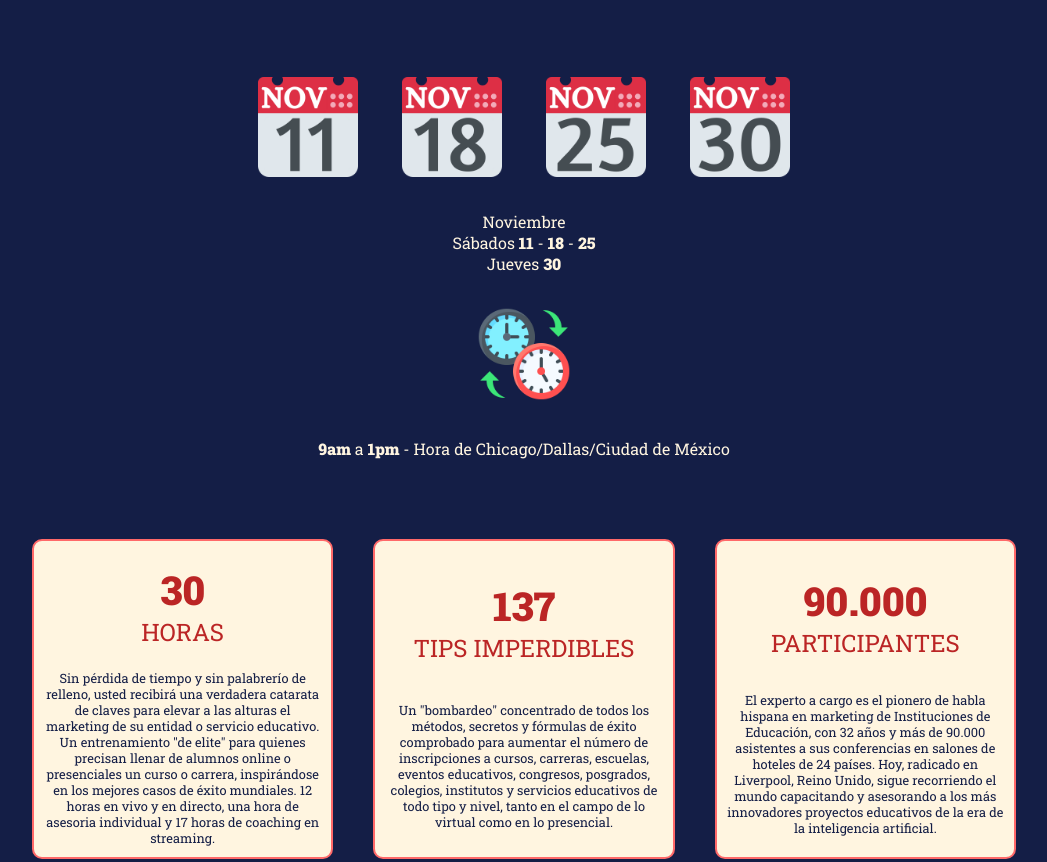
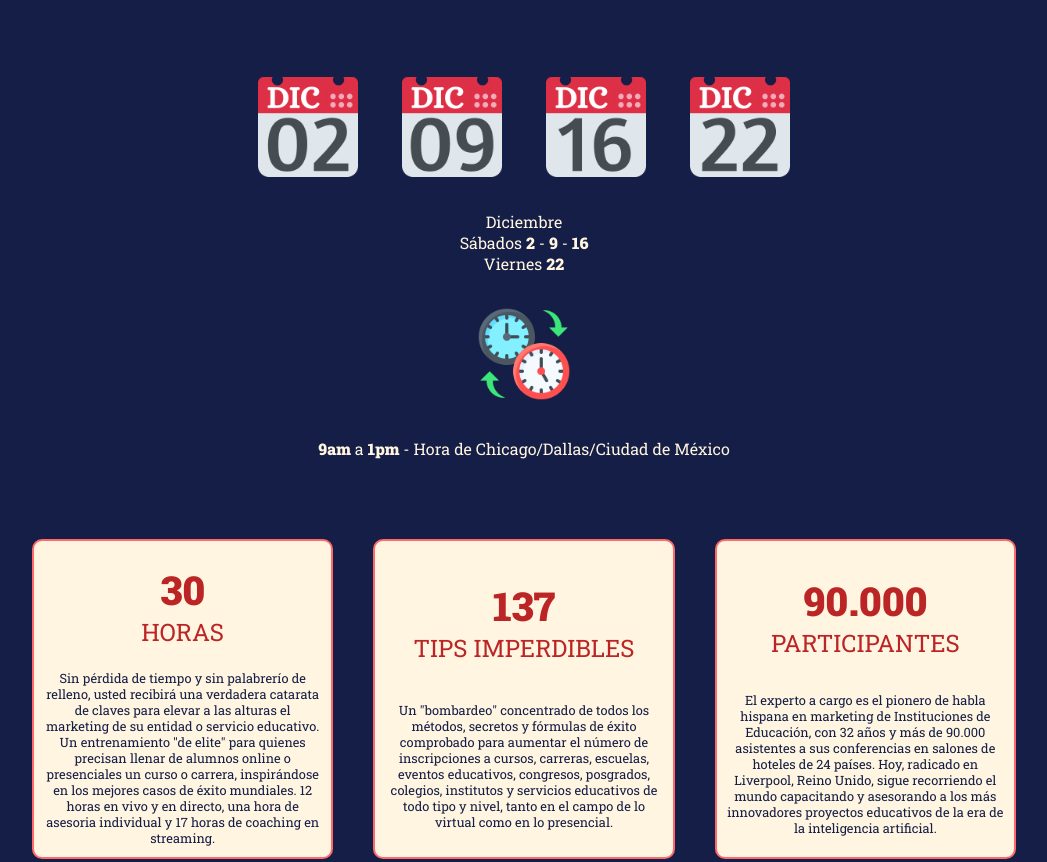
Before and after one commit to germangere/funnel, a plain HTML site: page index.html in a window 1280 px wide. Shown: the part 1924-2786 px from the top of the page, without its empty margins (116-1163 px from the left). Drawn offline with Linux system fonts and the light colour scheme.

Commit message:
cambio fecha del evento

```diff
--- a/index.html
+++ b/index.html
@@ -72,15 +72,15 @@
       </div>
       <div class="spindle">
         <figure class="calendar">
-          <img src="./assests/img/calendario/nov11.png" alt="imagen de calendario con fecha 11 de noviembre">
-          <img src="./assests/img/calendario/nov18.png" alt="imagen de calendario con fecha 18 de noviembre">
-          <img src="./assests/img/calendario/nov25.png" alt="imagen de calendario con fecha 25 de noviembre">
-          <img src="./assests/img/calendario/nov30.png" alt="imagen de calendario con fecha 30 de noviembre">
+          <img src="./assests/img/calendario/dic02.png" alt="imagen de calendario con fecha 02 de diciembre">
+          <img src="./assests/img/calendario/dic09.png" alt="imagen de calendario con fecha 09 de diciembre">
+          <img src="./assests/img/calendario/dic16.png" alt="imagen de calendario con fecha 16 de diciembre">
+          <img src="./assests/img/calendario/dic22.png" alt="imagen de calendario con fecha 22 de diciembre">
         </figure>
-        <p>Noviembre</p>
-        <p>Sábados <strong>11</strong> - <strong>18</strong> - <strong>25</strong>
+        <p>Diciembre</p>
+        <p>Sábados <strong>2</strong> - <strong>9</strong> - <strong>16</strong>
         </p>
-        <p>Jueves <strong>30</strong></p>
+        <p>Viernes <strong>22</strong></p>
         <figure>
           <img src="./assests/img/huso.png" alt="relojes huso horario">
         </figure>
@@ -181,9 +181,9 @@
           <h3>EL WEBINAR MÁS ASISTIDO Y RECOMENDADO EN EL MUNDO DE LA EDUCACIÓN PRIVADA</h3>
         </div>
         <div class="dataDesc">
-          <h4>Noviembre</h4>
-          <h4>Sábados 11, 18 y 25</h4>
-          <h4>Jueves 30</h4>
+          <h4>Diciembre</h4>
+          <h4>Sábados 2, 9 y 16</h4>
+          <h4>Viernes 22</h4>
           <h5>9:00 am a 1:00 pm</h5>
           <h5>Hora de Chicago/Dallas/Ciudad de México</h5>
         </div>
@@ -702,7 +702,7 @@
             <h4>295 USD</h4>
           </div>
           <div class="hasta">
-            <p>Hasta el 24 de Octubre</p>
+            <p>Hasta el 15 de Noviembre</p>
           </div>
         </div>
         <div class="antic">
@@ -711,7 +711,7 @@
             <h4>325 USD</h4>
           </div>
           <div class="hasta">
-            <p>Hasta el 31 de Octubre</p>
+            <p>Hasta el 28 de Noviembre</p>
           </div>
         </div>
         <div class="normal">
--- a/js/index.js
+++ b/js/index.js
@@ -1,4 +1,4 @@
-const endDate = new Date(2023, 10, 11, 9, 0, 0);
+const endDate = new Date(2023, 11, 2, 9, 0, 0);
 
 function updateCountdown() {
   const now = new Date();
```
Also changed, not shown: pages/form.html (+2 -2 lines), assests/img/calendario/dic02.png (added), assests/img/calendario/dic09.png (added), assests/img/calendario/dic16.png (added), assests/img/calendario/dic22.png (added), assests/img/calendario/nov04.png (deleted), assests/img/calendario/nov11.png (deleted), assests/img/calendario/nov18.png (deleted), assests/img/calendario/nov25.png (deleted), assests/img/calendario/nov30.png (deleted).
